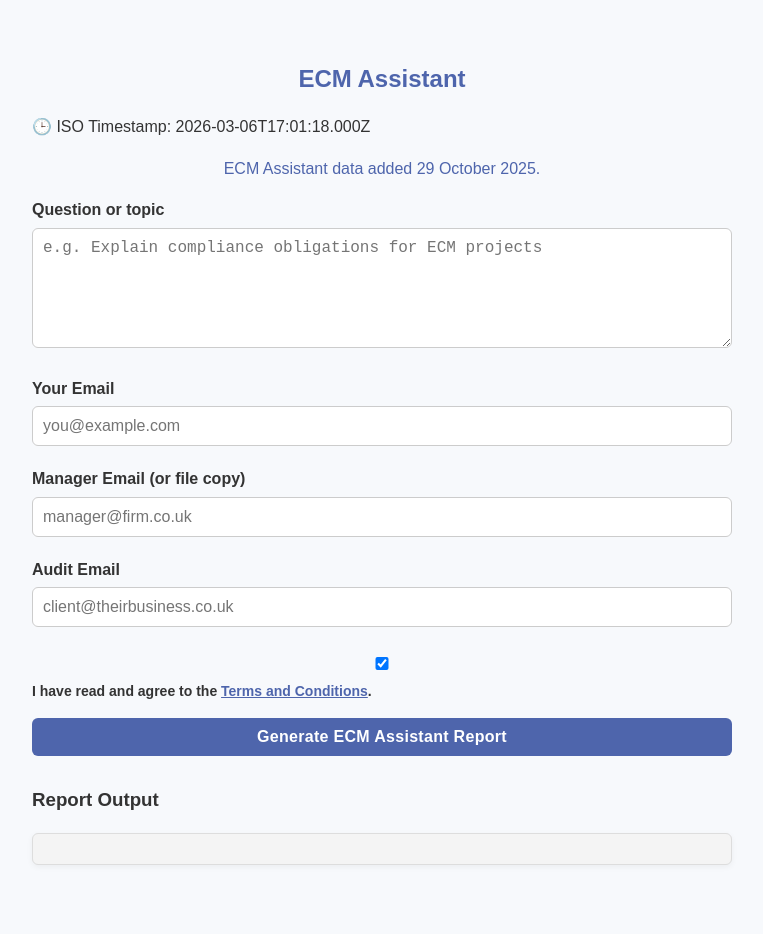
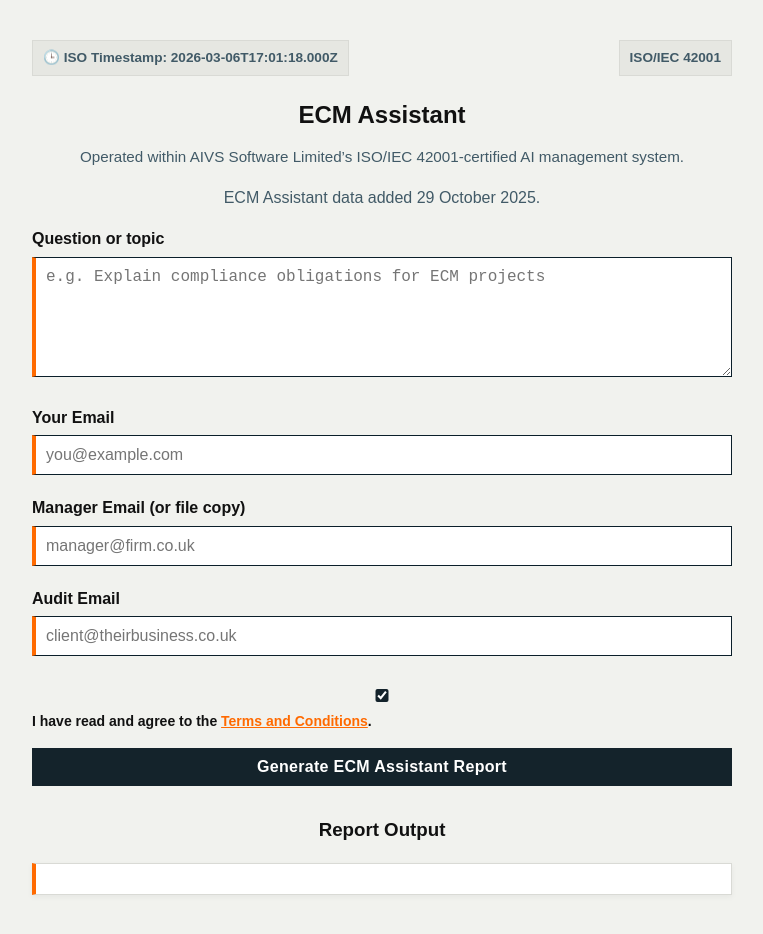
Before and after one commit to michaelwilliams-dev/ecm_assistant, a website: page public/ecm.html in a window 1280 px wide. Shown: the whole page, without its empty margins (258-1021 px from the left). Drawn offline with Linux system fonts and the light colour scheme.

Commit message:
Update ecm.html

```diff
--- a/public/ecm.html
+++ b/public/ecm.html
@@ -6,21 +6,77 @@
   <link rel="stylesheet" href="style.css" />
   <meta name="viewport" content="width=device-width, initial-scale=1.0" />
   <style>
+    :root {
+      --bg: #f1f2ee;
+      --ink: #0b1f2a;
+      --ink-dark: #14232b;
+      --accent: #ff6a00;
+      --muted: #415a67;
+      --soft: #e6e7e2;
+      --soft-border: #d9dad5;
+      --danger: #b91c1c;
+      --white: #ffffff;
+    }
+
     body {
       font-family: Arial, sans-serif;
-      background-color: #f7f9fc;
+      background-color: var(--bg);
       padding: 40px;
       max-width: 700px;
       margin: auto;
-      color: #333;
+      color: var(--ink);
     }
-    h2 { text-align: center; color: #4e65ac; }
+
+    .top-meta {
+      display: flex;
+      justify-content: space-between;
+      align-items: center;
+      gap: 10px;
+      margin-bottom: 12px;
+      flex-wrap: wrap;
+    }
+
+    #page-iso,
+    .iso-pill {
+      font-size: 0.85rem;
+      color: var(--muted);
+      background: var(--soft);
+      border: 1px solid var(--soft-border);
+      padding: 6px 10px;
+      display: inline-block;
+      border-radius: 0;
+      font-weight: 600;
+    }
+
+    .iso-note {
+      font-size: 0.95rem;
+      color: var(--muted);
+      text-align: center;
+      line-height: 1.5;
+      margin-top: 0;
+      margin-bottom: 14px;
+    }
+
+    h2 {
+      text-align: center;
+      color: #111111;
+    }
+
+    h3 {
+      text-align: center;
+      color: #111111;
+    }
+
     label {
       font-weight: bold;
       margin-top: 10px;
       display: block;
+      color: #111111;
     }
-    input, textarea, button {
+
+    input:not([type="checkbox"]),
+    textarea,
+    button {
       width: 100%;
       padding: 10px;
       margin-top: 5px;
@@ -28,46 +84,99 @@
       font-size: 1rem;
       box-sizing: border-box;
     }
-    textarea { resize: vertical; min-height: 100px; }
+
+    input:not([type="checkbox"]),
+    textarea {
+      border: 1px solid var(--ink);
+      border-left: 4px solid var(--accent);
+      border-radius: 0;
+      background: var(--white);
+      color: var(--ink);
+    }
+
+    input:not([type="checkbox"]):focus,
+    textarea:focus {
+      outline: none;
+      border-color: var(--accent);
+      box-shadow: 0 0 0 3px rgba(255, 106, 0, 0.18);
+    }
+
+    input[type="checkbox"] {
+      accent-color: #14232b;
+    }
+
+    textarea {
+      resize: vertical;
+      min-height: 100px;
+    }
+
     button {
-      background-color: #4e65ac;
+      background-color: var(--ink-dark);
       color: white;
       border: none;
-      border-radius: 6px;
+      border-radius: 0;
       cursor: pointer;
       font-size: 1rem;
     }
-    button:hover { background-color: #3c5093; }
+
+    button:hover {
+      background-color: var(--ink);
+    }
+
     pre {
-      background: #f4f4f4;
+      background: var(--white);
       padding: 15px;
-      border: 1px solid #ddd;
-      border-radius: 6px;
+      border: 1px solid var(--soft-border);
+      border-left: 4px solid var(--accent);
+      border-radius: 0;
       white-space: pre-wrap;
+      color: var(--ink);
     }
+
     .terms-box {
       font-size: 14px;
       margin-top: 15px;
       margin-bottom: 10px;
+      color: var(--ink);
     }
-    .terms-box a { color: #4e65ac; text-decoration: underline; }
 
-    /* ✅ NEW: Bold numbered section headings inside the output */
+    .terms-box a {
+      color: var(--accent);
+      text-decoration: underline;
+    }
+
     #response {
       line-height: 1.5;
     }
+
     #response strong {
       font-weight: bold;
-      color: #4e65ac; /* AIVS blue */
+      color: #111111;
+    }
+
+    .data-note {
+      text-align: center;
+      color: var(--muted);
     }
   </style>
 </head>
 <body>
+
+  <div class="top-meta">
+    <div id="page-iso">🕒 ISO Timestamp: <span id="iso-timestamp"></span></div>
+    <div class="iso-pill">ISO/IEC 42001</div>
+  </div>
+
   <h2>ECM Assistant</h2>
-  <p>🕒 ISO Timestamp: <span id="iso-timestamp"></span></p>
-  <p style="text-align:center;color:#4e65ac;">
-   ECM Assistant data added 29 October 2025.
+
+  <p class="iso-note">
+    Operated within AIVS Software Limited’s ISO/IEC 42001-certified AI management system.
   </p>
+
+  <p class="data-note">
+    ECM Assistant data added 29 October 2025.
+  </p>
+
   <label for="clarification">Question or topic</label>
   <textarea id="clarification"
     placeholder="e.g. Explain compliance obligations for ECM projects"></textarea>
@@ -81,7 +190,6 @@
   <label for="clientEmail">Audit Email</label>
   <input type="email" id="clientEmail" placeholder="client@theirbusiness.co.uk" />
 
-  <!-- ✅ Terms & Conditions checkbox (pre-ticked) -->
   <div class="terms-box">
     <label>
       <input type="checkbox" id="termsCheckbox" checked />
@@ -97,17 +205,14 @@
 
   <script src="script.js?v=2025-10-29T15:30:00Z"></script>
 
-  <!-- ✅ Terms checkbox control -->
   <script>
     const termsCheckbox = document.getElementById("termsCheckbox");
     const generateBtn = document.getElementById("generate");
-    // disable only if user unticks
     termsCheckbox.addEventListener("change", () => {
       generateBtn.disabled = !termsCheckbox.checked;
     });
   </script>
 
-  <!-- ✅ iframe auto-height broadcaster -->
   <script>
     function sendHeight() {
       window.parent.postMessage(
@@ -118,5 +223,12 @@
     window.addEventListener("load", sendHeight);
     new ResizeObserver(sendHeight).observe(document.body);
   </script>
+
+  <script>
+    document.addEventListener("DOMContentLoaded", () => {
+      const isoEl = document.getElementById("iso-timestamp");
+      if (isoEl) isoEl.textContent = new Date().toISOString();
+    });
+  </script>
 </body>
 </html>
```
